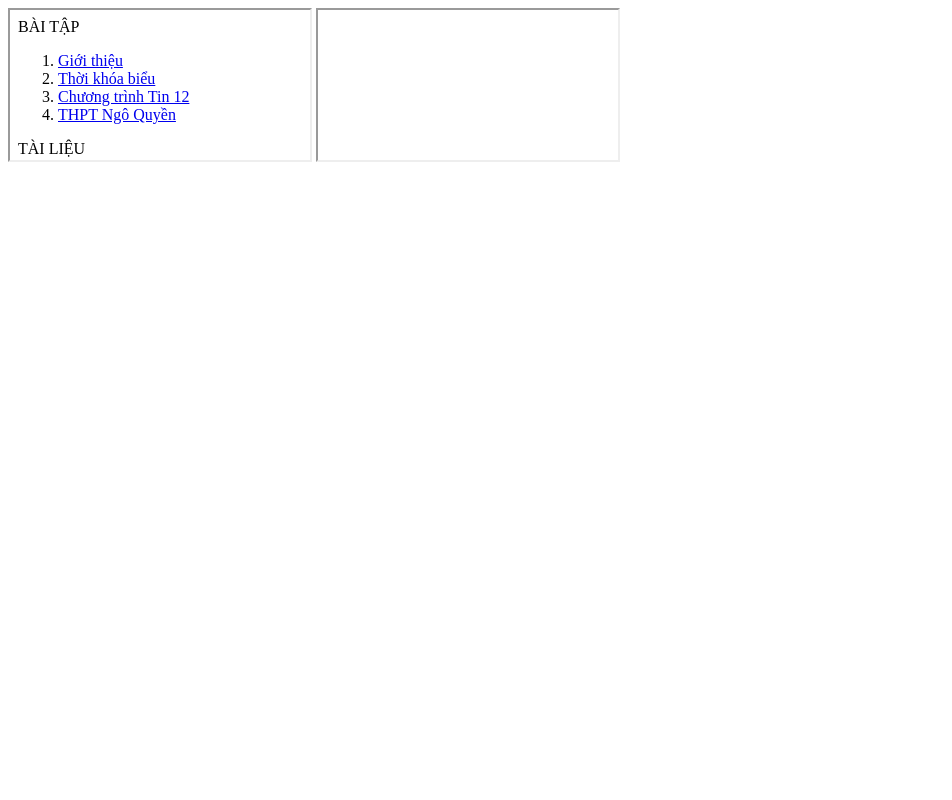
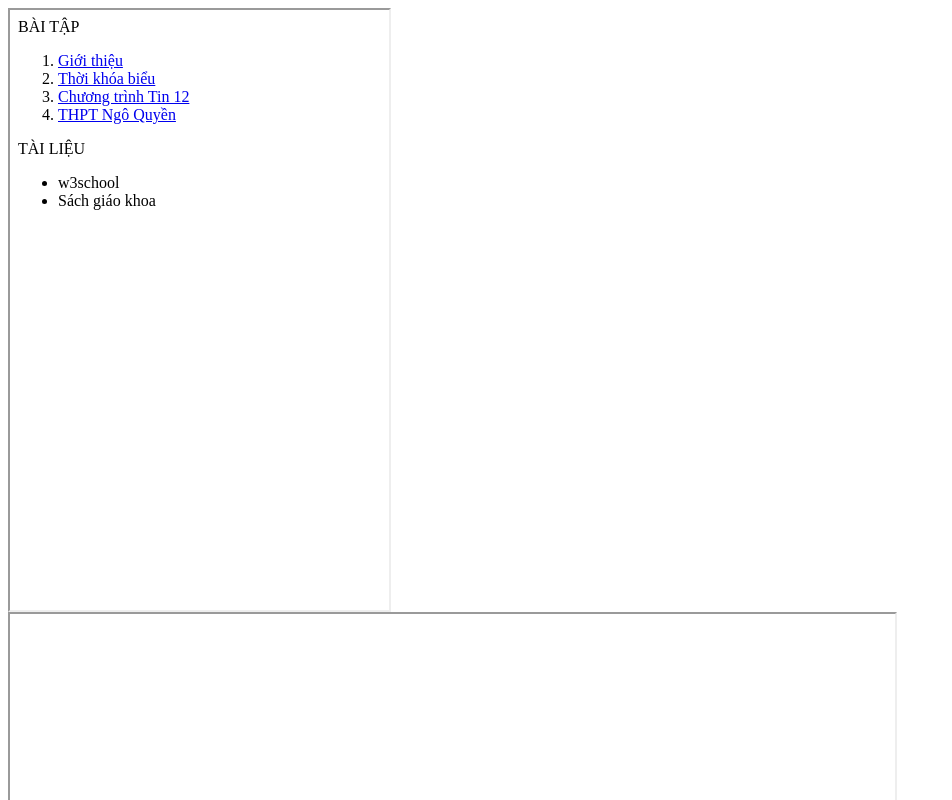
Before and after one commit to hongbichnq/tin12, a plain HTML site: page index.html in a window 1280 px wide. Shown: the top 800 px of the page, without its empty margins (0-952 px from the left). Drawn offline with Linux system fonts and the light colour scheme.

Commit message:
Update index.html

```diff
--- a/index.html
+++ b/index.html
@@ -4,7 +4,7 @@
 
   </head>
   <body>
-      <iframe src="list.html"> </iframe>
-      <iframe name="noidung"> </iframe>
+      <iframe src="list.html" width="30%" height="600"> </iframe>
+      <iframe name="noidung" width="70%" height="600"> </iframe>
   </body>
 </html>
```
